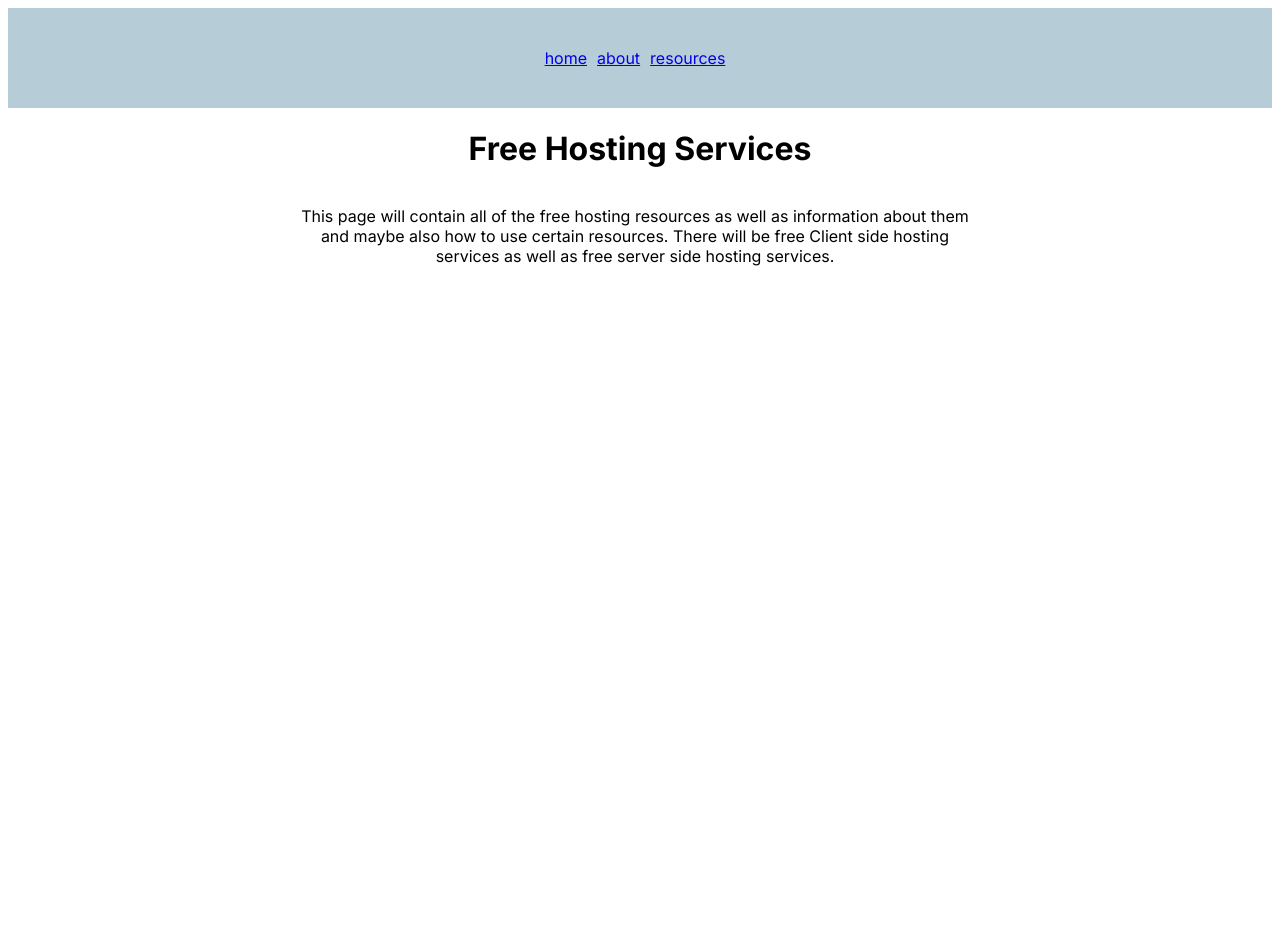
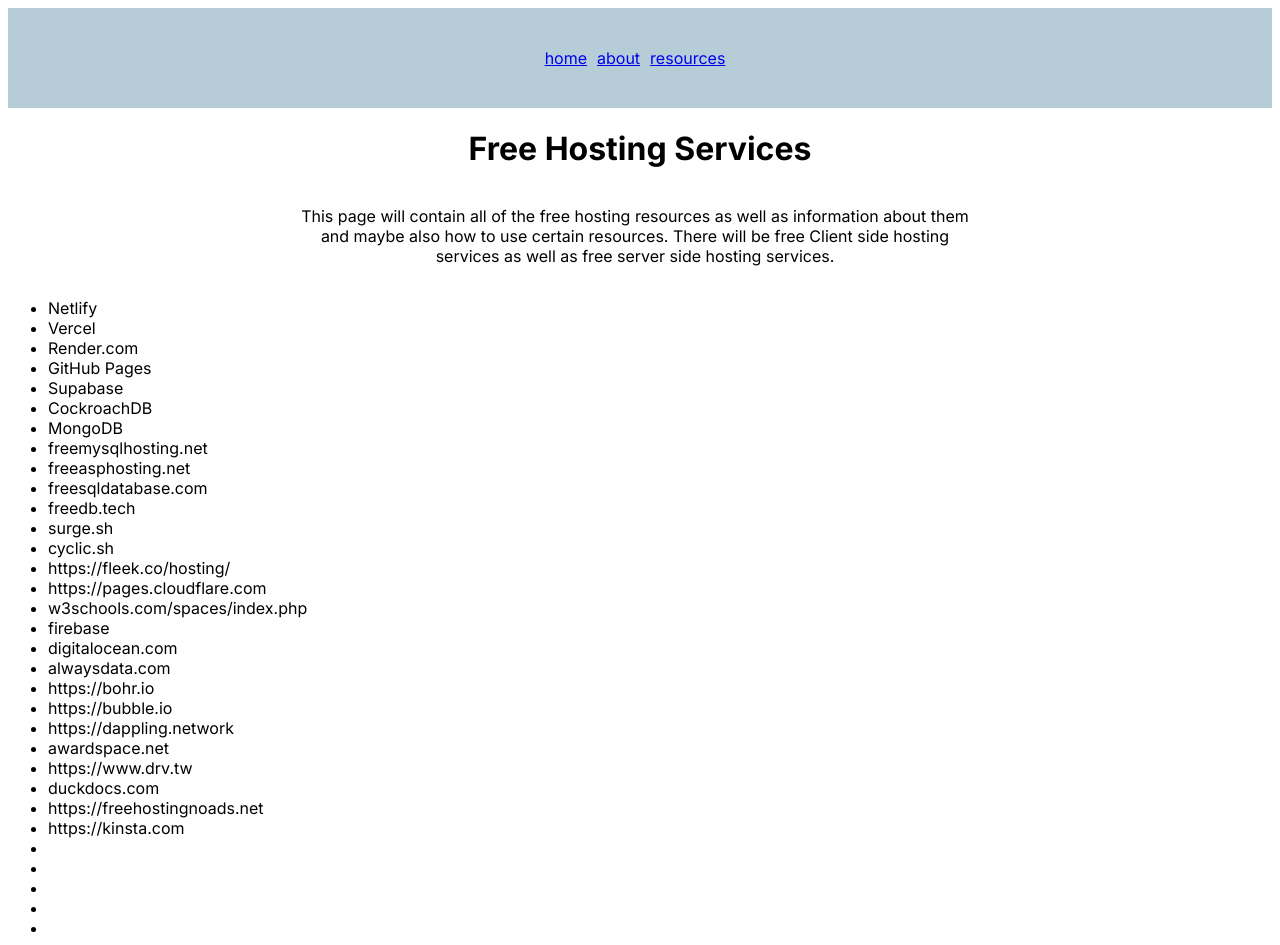
Before and after one commit to N00rAhmed/Free-Hosting-Services, a Next.js app: page /resources in a window 1280 px wide. Shown: the top 945 px of the page. Before the commit the page ends 800 px from the top, so only its background shows below. Built offline with nearby package versions, Linux system fonts and the light colour scheme.

Commit message:
added hosting services

```diff
--- a/app/resources/page.tsx
+++ b/app/resources/page.tsx
@@ -11,8 +11,49 @@
       <div className='resource-container'>
         <p className='info'>This page will contain all of the free hosting resources as well as information about them and maybe also how to use certain resources.
           There will be free Client side hosting services as well as free server side hosting services.</p>
+      </div>
+      <div className='resource-info'>
+
+        <ul>
+            {/* <li><b>Services:</b> FreeClientSide</li> */}
+              <li>Netlify</li>
+              <li>Vercel</li>
+              <li>Render.com</li>
+              <li>GitHub Pages</li>
+              <li>Supabase</li>
+              <li>CockroachDB</li>
+              <li>MongoDB</li>
+              <li>freemysqlhosting.net</li>
+              <li>freeasphosting.net</li>
+              <li>freesqldatabase.com</li>
+              <li>freedb.tech</li>
+              <li>surge.sh</li>
+              <li>cyclic.sh</li>
+              <li>https://fleek.co/hosting/</li>
+              <li>https://pages.cloudflare.com</li>
+              <li>w3schools.com/spaces/index.php</li>
+              <li>firebase</li>
+              <li>digitalocean.com</li>
+              <li>alwaysdata.com</li>
+              <li>https://bohr.io</li>
+              <li>https://bubble.io</li>
+              <li>https://dappling.network</li>
+              <li>awardspace.net</li>
+              <li>https://www.drv.tw</li>
+              <li>duckdocs.com</li>
+              <li>https://freehostingnoads.net</li>
+              <li>https://kinsta.com</li>
+              <li></li>
+              <li></li>
+              <li></li>
+              <li></li>
+              <li></li>
+              <li></li>
+
+            </ul>
 
       </div>
+
 
     </div>
   )
--- a/app/resources/resources.css
+++ b/app/resources/resources.css
@@ -1,7 +1,6 @@
 .resource-container{
     display: flex;
     justify-content: center;
-    /* align-items: center; */
     text-align: center;
 }
 .info{
```
